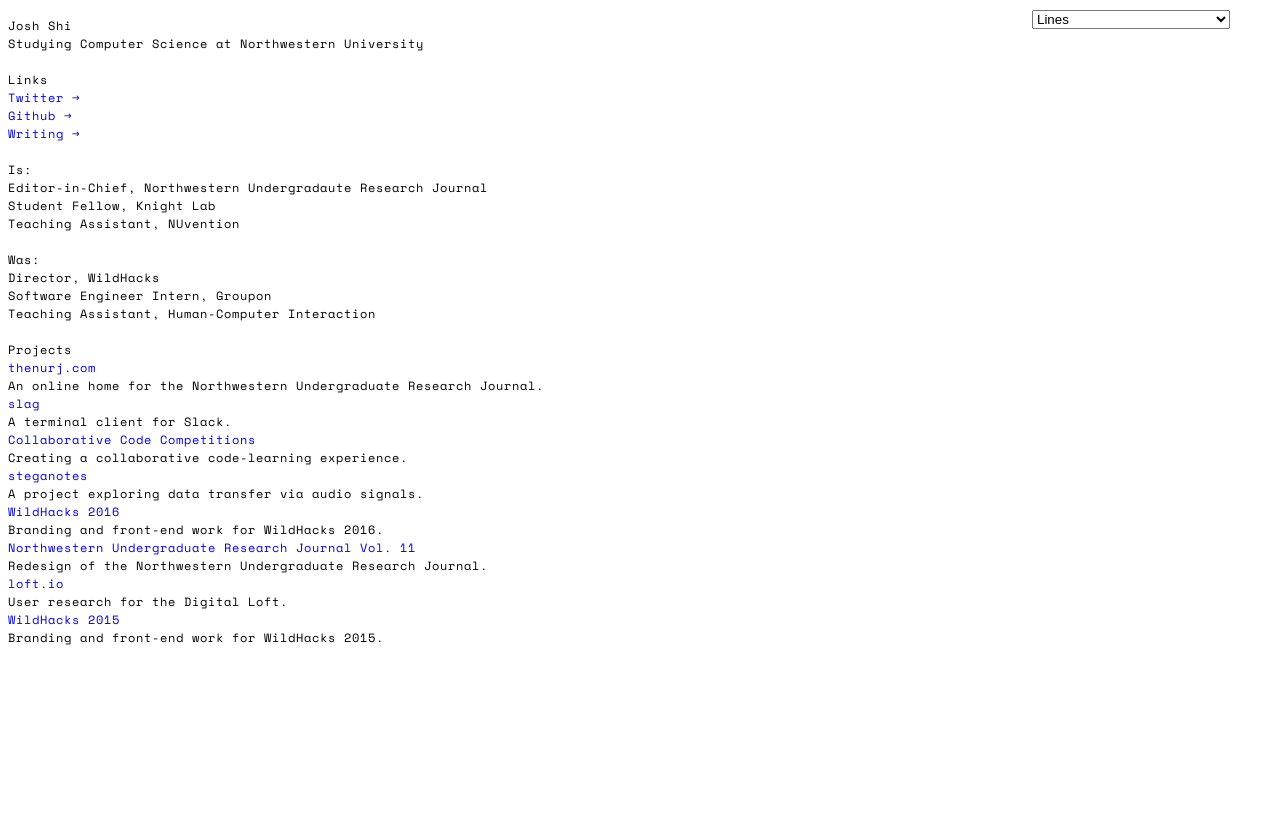
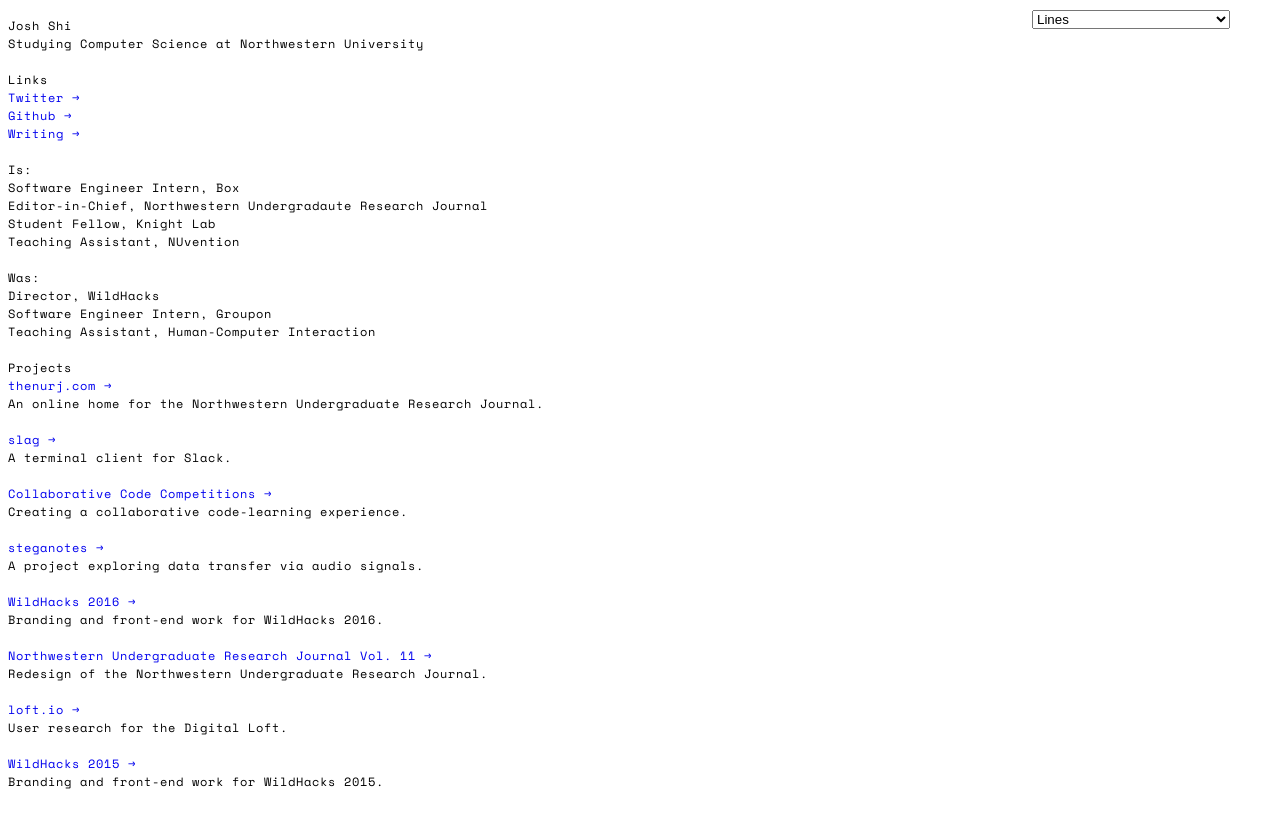
Before and after one commit to thehandsomepanther/thehandsomepanther.github.io, a Jekyll site: the page built from index.md, in a window 1280 px wide. Shown: the top 828 px of the page. Built offline with Jekyll 4.4.1, drawn with Linux system fonts in a browser that asks for light colours; nearby versions of some CDN libraries.

Commit message:
fix styles

```diff
--- /dev/null
+++ b/_layouts/landing.html
@@ -0,0 +1,18 @@
+<!DOCTYPE html>
+<html lang="{{ page.lang | default: site.lang | default: " en " }}">
+<head>
+    <meta charset="utf-8">
+    <meta http-equiv="X-UA-Compatible" content="IE=edge">
+    <meta name="viewport" content="width=device-width, initial-scale=1">
+
+    <title>{% if page.title %}{{ page.title | escape }}{% else %}{{ site.title | escape }}{% endif %}</title>
+    <meta name="description" content="{{ page.excerpt | default: site.description | strip_html | normalize_whitespace | truncate: 160 | escape }}">
+    <link rel="stylesheet" href="{{ "/assets/landing.css" | relative_url }}">
+    <link rel="canonical" href="{{ page.url | replace:'index.html','' | absolute_url }}">
+    <link rel="alternate" type="application/rss+xml" title="{{ site.title | escape }}" href="{{ " /feed.xml " | relative_url }}">
+    <link rel='stylesheet prefetch' href='https://fonts.googleapis.com/css?family=Space+Mono'> {% if jekyll.environment == 'production' and site.google_analytics %} {% include google-analytics.html %} {% endif %}
+</head>
+<body>
+    {{ content }}
+</body>
+</html>
--- /dev/null
+++ b/assets/landing.scss
@@ -0,0 +1,53 @@
+---
+---
+
+body {
+    display: none;
+    cursor: url(../assets/images/pen.png), auto;
+}
+
+span {
+    font-size: 12px;
+    font-family: 'Space Mono', monospace;
+    width: 8px;
+    line-height: 12px;
+    height: 12px;
+    display: inline-block;
+    margin-top: 0;
+    margin-bottom: 0;
+}
+
+body {
+    width: 100%;
+    overflow-wrap: break-word;
+}
+
+select {
+    position: absolute;
+    top: 10px;
+    right: 50px;
+}
+
+a,
+a:active,
+a:hover,
+a:visited {
+    text-decoration: none;
+}
+
+a span {
+    text-decoration: none;
+    background-image: linear-gradient(to bottom, rgba(0, 0, 0, .6) 50%, rgba(0, 0, 0, 0) 50%);
+    background-size: 2px 1px;
+}
+
+img {
+    display: none;
+    width: 100%;
+    max-width: 60vw;
+    position: absolute;
+    right: 10vw;
+    top: 50vh;
+    transform: translateY(-50%);
+    z-index: -1;
+}
--- a/assets/main.scss
+++ b/assets/main.scss
@@ -1,53 +1,236 @@
 ---
 ---
+$break-small: 720px;
+$color-beige: #FFFCEB;
+$color-blue: #CDECFF;
+$color-offwhite: #fbfbfb;
+$color-green: #9EEBCF;
+$color-pink: #FFDFDF;
+$color-red: #ff8cad;
+$color-yellow: #FFD700;
+$color-black: #111111;
+$color-purple: #bccbff;
+$color-orange: #ffd27b;
 
-body {
-  cursor: url(../assets/images/pen.png), auto;
-  display: none;
+.bg-beige {
+  background-color: $color-beige;
 }
 
-span {
-    font-size: 12px;
-    font-family: 'Space Mono', monospace;
-    width: 8px;
-    line-height: 12px;
-    height: 12px;
-    display: inline-block;
-    margin-top: 0;
-    margin-bottom: 0;
+.bg-blue {
+  background-color: $color-blue;
+}
+
+.bg-offwhite {
+  background-color: $color-offwhite;
+}
+
+.bg-green {
+  background-color: $color-green;
+}
+
+.bg-pink {
+  background-color: $color-pink;
+}
+
+.bg-red {
+  background-color: $color-red;
+}
+
+.bg-yellow {
+  background-color: $color-yellow;
+}
+
+.bg-purple {
+  background-color: $color-purple;
+}
+
+.bg-orange {
+  background-color: $color-orange;
+}
+
+@mixin past($media) {
+  @media screen and (min-width: $media) {
+    @content;
+  }
 }
 
 body {
-    width: 100%;
-    overflow-wrap: break-word;
+  margin: 0;
+  background-color: $color-offwhite;
 }
 
-select {
-    position: absolute;
-    top: 10px;
-    right: 50px;
+div, body, article, header {
+  box-sizing: border-box;
 }
 
-a,
-a:hover,
-a:visited,
-a:active {
-    text-decoration: none
+ul {
+  padding-left: 0;
+  list-style-type: none;
 }
 
-a span {
-    text-decoration: none;
-    background-image: linear-gradient(to bottom, rgba(0, 0, 0, .6) 50%, rgba(0, 0, 0, 0) 50%);
-    background-size: 2px 1px;
+a, a:visited {
+  color: $color-black;
+}
+
+code {
+  padding: 0.2rem;
+  margin: 0;
+  font-size: 1rem;
+  background-color: rgba(27, 31, 35, 0.05);
+  border-radius: 3px;
+  font-family: "Space Mono", monospace;
 }
 
 img {
-    display: none;
-    width: 100%;
-    max-width: 50vw;
+  max-width: 100%;
+  display: block;
+  margin: 0 auto;
+}
+
+.serif {
+  font-family: Athelas, "Palatino", "Times", "Georgia", serif;
+  font-size: 1.25rem;
+  line-height: 1.75rem;
+}
+
+.mono {
+  font-family: "Space Mono", monospace;
+  font-size: .8rem;
+  line-height: 1.5rem;
+}
+
+.container {
+  max-width: 96rem;
+  margin-left: auto;
+  margin-right: auto;
+  width: 100%;
+  padding: 0 5%;
+
+  @include past($break-small) {
+    padding-right: 0;
+  }
+}
+
+.info-container,
+.projects-container,
+.post-container {
+  padding-top: 2rem;
+  width: 100%;
+  display: inline-block;
+  vertical-align: top;
+}
+
+.info-container {
+  @include past($break-small) {
+    width: 20%;
+    height: 100vh;
+    overflow-y: scroll;
+  }
+}
+
+.projects-container {
+  padding-bottom: 200px;
+  @include past($break-small) {
+    height: 100vh;
+    overflow-y: scroll;
+    width: 80%;
+    padding-right: 30%;
+    padding-left: 2rem;
+  }
+}
+
+.projects {
+  padding-left: 0;
+}
+
+.project-title {
+  margin-bottom: 40px;
+
+  @include past($break-small) {
+    &:hover {
+      z-index: 99;
+      position: relative;
+    }
+
+    &:hover + .project-details {
+      z-index: 9;
+      display: block;
+      opacity: .8;
+    }
+  }
+}
+
+.category {
+  display: inline;
+  padding: 0.2rem;
+  margin: 0 4px;
+  border-radius: 3px;
+}
+
+.category-design {
+  background-color: $color-blue;
+}
+
+.category-tech {
+  background-color: $color-green;
+}
+
+.category-research {
+  background-color: $color-pink;
+}
+
+.project-details {
+  transition: .2s opacity linear;
+  position: fixed;
+  width: 100vw;
+  height: 100vh;
+  left: 0;
+  top: 0;
+  z-index: -1;
+  opacity: 0;
+
+  img {
+    max-width: 40%;
     position: absolute;
-    right: 10vw;
-    top: 50vh;
-    transform: translateY(-50%);
-    z-index: -1;
+    bottom: 40px;
+    right: 40px;
+  }
 }
+
+.project-link {
+  display: block;
+}
+
+.post-container {
+  padding-bottom: 400px;
+
+  @include past($break-small) {
+    min-width: 500px;
+    max-width: 60%;
+    padding-left: 2rem;
+  }
+}
+
+.post-container ul {
+  list-style-type: circle;
+  padding-left: inherit;
+}
+
+.post-container h1,
+.post-container h2,
+.post-container h3,
+.post-container h3,
+.post-container h4,
+.post-container h5 {
+  font-size: 1rem;
+  font-weight: normal;
+  font-family: "Space Mono", monospace;
+}
+
+.header-sticky {
+  @include past($break-small) {
+    position: fixed;
+    width: 20%;
+    padding-right: 2rem;
+  }
+}
--- a/index.md
+++ b/index.md
@@ -18,11 +18,12 @@
 <span class="text"></span>
 <span class="text">Links</span>
 
-<div><a href="https://twitter.com/unfollowjoshshi"><span class="text">Twitter →</span></a></div>
-<div><a href="https://github.com/thehandsomepanther"><span class="text">Github →</span></a></div>
-<div><a href="https://medium.com/@joshshi/latest"><span class="text">Writing →</span></a></div>
+<div><a href="https://twitter.com/unfollowjoshshi" target="_blank"><span class="text">Twitter →</span></a></div>
+<div><a href="https://github.com/thehandsomepanther" target="_blank"><span class="text">Github →</span></a></div>
+<div><a href="https://medium.com/@joshshi/latest" target="_blank"><span class="text">Writing →</span></a></div>
 <span class="text"></span>
 <span class="text">Is:</span>
+<span class="text">Software Engineer Intern, Box</span>
 <span class="text">Editor-in-Chief, Northwestern Undergradaute Research Journal</span>
 <span class="text">Student Fellow, Knight Lab</span>
 <span class="text">Teaching Assistant, NUvention</span>
@@ -40,8 +41,14 @@
             <div><img class="img-{{ post.uid }}" src="{{ post.image }}"></div>
         {% endif %}
 
-        <div><a class="link-{{ post.uid }}" href="{{ post.url }}"><span class="text">{{ post.title }}</span></a></div>
+        {% if post.external %}
+            <div><a class="link-{{ post.uid }}" href="{{ post.external }}"><span class="text">{{ post.title }} →</span></a></div>
+        {% else %}
+            <div><a class="link-{{ post.uid }}" href="{{ post.url }}"><span class="text">{{ post.title }} →</span></a></div>
+        {% endif %}
         <div><span class="text">{{ post.description }}</span></div>
+
+        <div><span class="text"></span></div>
     {% endunless %}
 {% endfor %}
 </div>
```
Also changed, not shown: other parts of index.md (+1 -1 lines), 4 other files.
